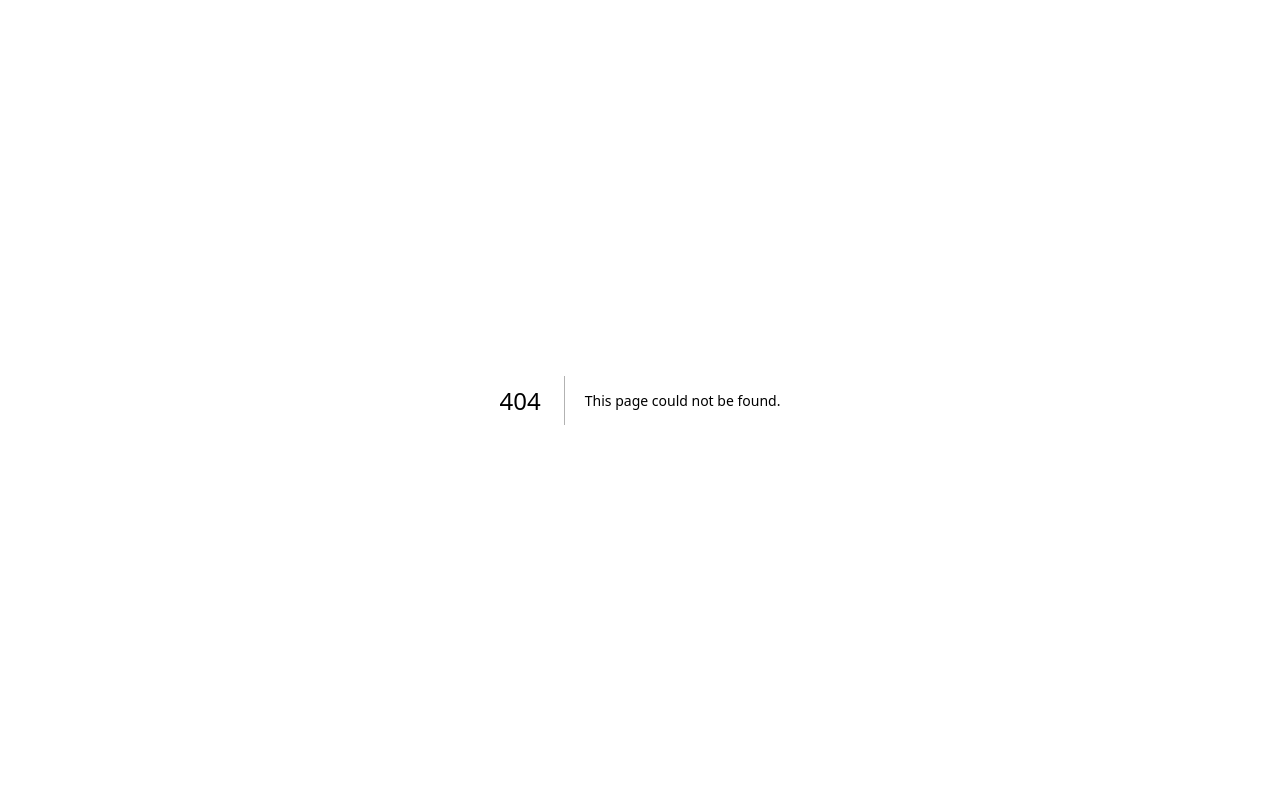
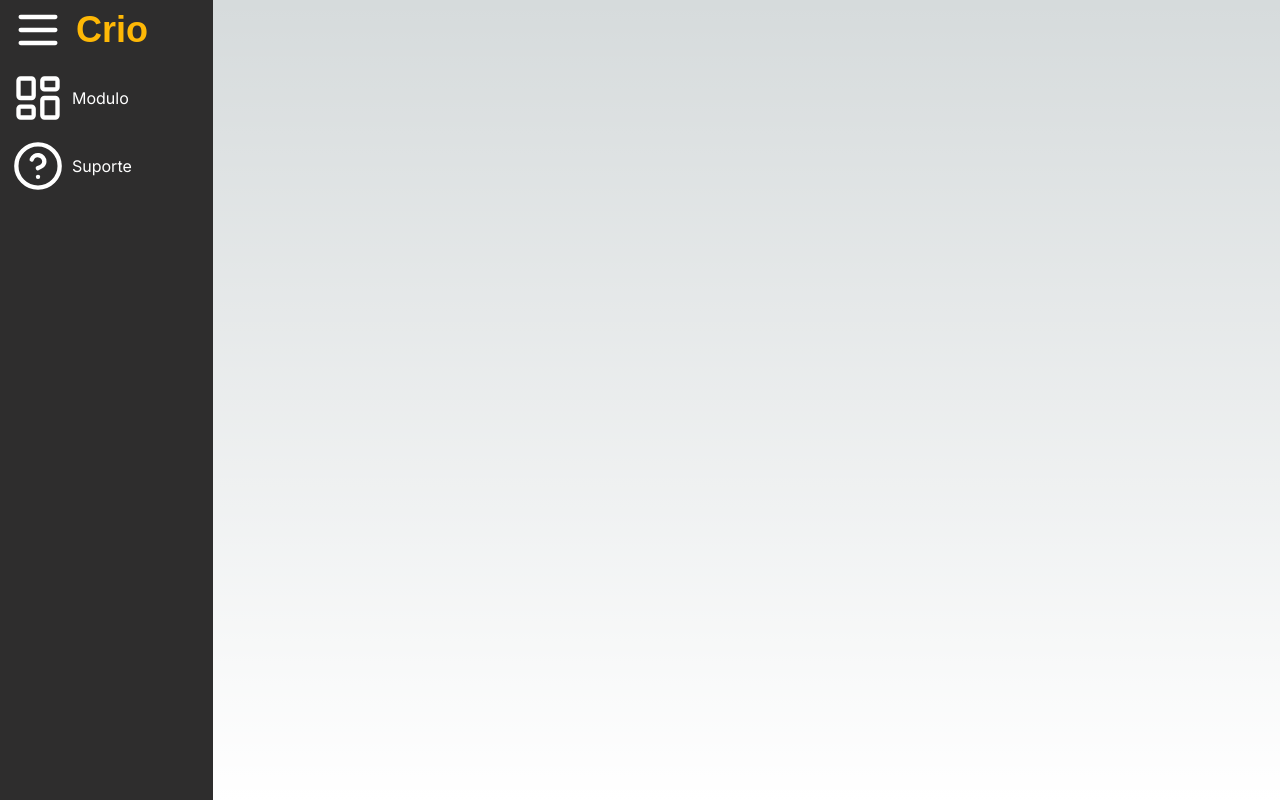
Before and after one commit to ferfavaro/pbl_fiap_erp, a Next.js app: page /homepage in a window 1280 px wide. Before the commit this address had no page. Built offline with nearby package versions, Linux system fonts and the light colour scheme.

Commit message:
feat: finished side Bar

```diff
--- a/package.json
+++ b/package.json
@@ -15,6 +15,7 @@
     "autoprefixer": "10.4.14",
     "eslint": "8.40.0",
     "eslint-config-next": "13.4.1",
+    "lucide-react": "^0.215.0",
     "next": "13.4.1",
     "postcss": "8.4.23",
     "react": "18.2.0",
--- /dev/null
+++ b/src/app/components/asidemainPage/asideMainPage.tsx
@@ -0,0 +1,30 @@
+import { MenuIcon, LayoutDashboardIcon, HelpCircleIcon } from "lucide-react";
+
+
+export default function AsideMainPage() {
+  return (
+    <aside className="h-screen w-1/6 rounded-xl bg-white">
+      <nav className="space-y-4 h-screen justify-center bg-asideBgColor p-1">
+        <div className="flex flex-row justify-start pl-2 mb-3 items-center text-WhiteTextColor">
+          <a className=" flex items-center"></a>
+          <MenuIcon size={52} />
+
+          <h2 className="flex  items-center text-4xl text-titleFormColor pl-3 font-extrabold font-montSerrat">
+            Crio
+          </h2>
+        </div>
+
+        <div className="flex flex-row justify-start pl-2 mb-3 items-center text-WhiteTextColor hover:bg-asideBgHoverColor">
+          <LayoutDashboardIcon size={52} />
+          <a className=" flex items-center  text-md pl-2">Modulo</a>
+        </div>
+
+        <div className="flex flex-row justify-start pl-2 mb-3 items-center text-WhiteTextColor hover:bg-asideBgHoverColor">
+          <HelpCircleIcon size={52} />
+
+          <a className="flex  items-center  text-md pl-2">Suporte</a>
+        </div>
+      </nav>
+    </aside>
+  );
+}
--- /dev/null
+++ b/src/app/homepage/page.tsx
@@ -0,0 +1,5 @@
+import AsideMainPage from "../components/asidemainPage/asideMainPage";
+
+export default function mainPage() {
+  return( <AsideMainPage />);
+}
--- a/tailwind.config.js
+++ b/tailwind.config.js
@@ -19,6 +19,8 @@ module.exports = {
         buttonFormWhiteColor: "#ffffff",
         buttonTextFormColor: "#fd8534",
         WhiteTextColor: "#ffffff",
+        asideBgColor:'#2e2d2d',
+        asideBgHoverColor:'#4e4e4e'
       },
       fontFamily: {
         "montSerrat": ["Montserrat", "sans-serif"],
```
Also changed, not shown: 1 other file (tests, documents, lock files or other folders).
